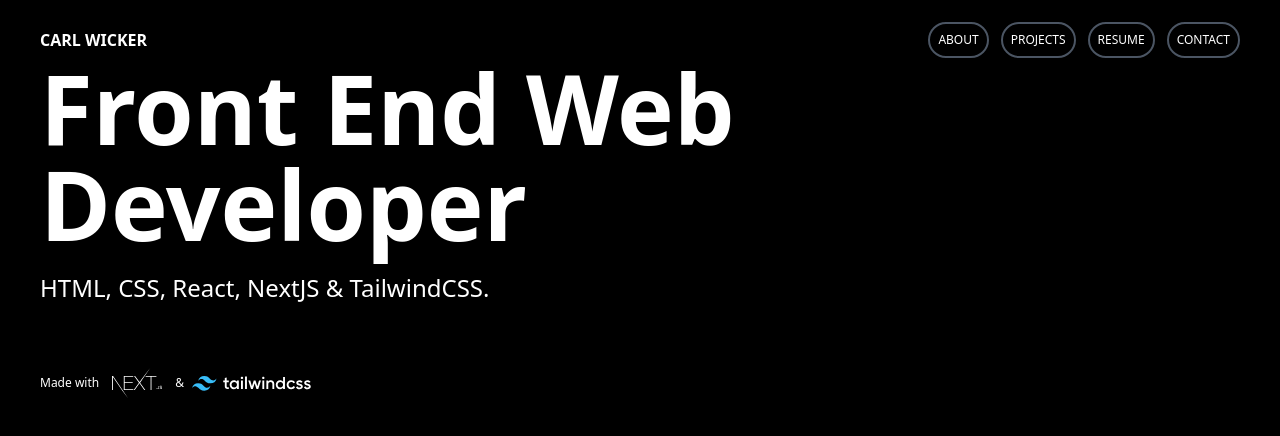
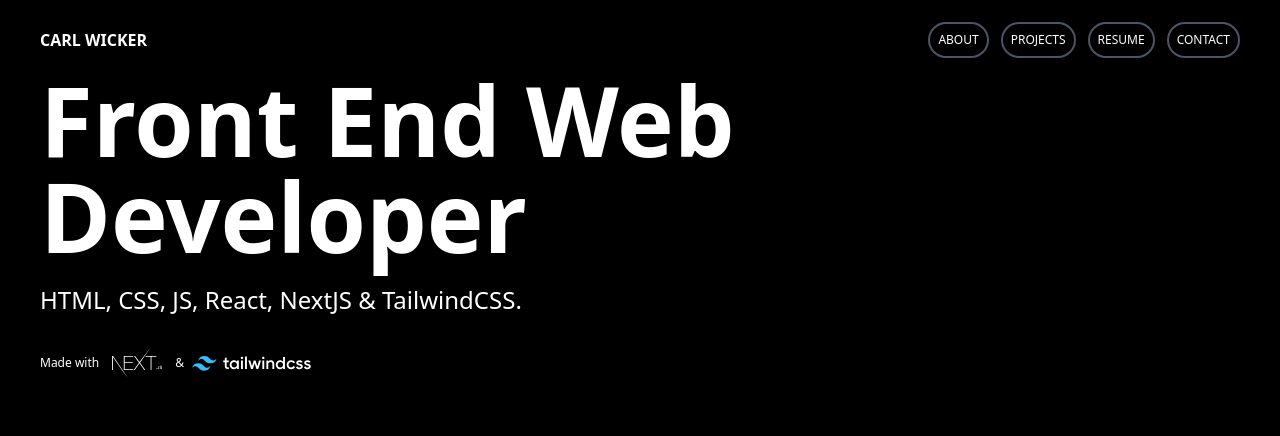
Before and after one commit to carlwicker/carlwicker-nextjs13, a Next.js app: page / in a window 1280 px wide. Shown: the top 436 px of the page. Built offline with nearby package versions, Linux system fonts and the light colour scheme.

Commit message:
moved head/foot to layout

```diff
--- a/app/Footer.tsx
+++ b/app/Footer.tsx
@@ -3,7 +3,7 @@ import TailwindCssLogo from "./TailwindCssLogo";
 
 export default function Footer() {
   return (
-    <div className="container flex gap-2 mx-auto text-white text-xs m-6 p-5 items-center">
+    <div className="container flex gap-2  text-white text-xs mx-auto my-0 px-5 items-center">
       <div>Made with</div>
       <NextJsLogo />
       <div> & </div>
--- a/app/layout.tsx
+++ b/app/layout.tsx
@@ -1,15 +1,30 @@
-import Link from "next/link";
+"use client";
+
 import "./globals.css";
+import { useState } from "react";
+import Header from "./Header";
+import MobileMenu from "./MobileMenu";
+import Footer from "./Footer";
 
 export default function RootLayout({
   children,
 }: {
   children: React.ReactNode;
 }) {
+  const [isOpen, setIsOpen] = useState(false);
+
   return (
     <html>
       <head />
-      <body className="m-5">{children}</body>
+
+      <body className="m-5">
+        <div>
+          <Header isOpen={isOpen} setIsOpen={setIsOpen} />
+          {isOpen && <MobileMenu />}
+        </div>
+        {children}
+        <Footer />
+      </body>
     </html>
   );
 }
--- a/app/page.tsx
+++ b/app/page.tsx
@@ -1,27 +1,14 @@
-"use client";
-
-import { useState } from "react";
-import Header from "./Header";
-import MobileMenu from "./MobileMenu";
 import Footer from "./Footer";
 
 export default function Homepage() {
-  const [isOpen, setIsOpen] = useState(false);
-
   return (
-    <>
-      <Header isOpen={isOpen} setIsOpen={setIsOpen} />
-
-      {isOpen && <MobileMenu />}
-
-      <h1 className="container mx-auto px-5 text-4xl lg:text-8xl titlecase font-semibold text-white">
+    <div className="container mx-auto flex flex-col h-72 justify-center">
+      <h1 className="  px-5 text-4xl lg:text-8xl titlecase font-semibold text-white">
         Front End Web Developer
       </h1>
-      <h2 className="container mx-auto px-5 lg:p-5 lg:text-2xl text-base text-white">
-        HTML, CSS, React, NextJS & TailwindCSS.
+      <h2 className=" px-5 lg:p-5 lg:text-2xl text-base text-white">
+        HTML, CSS, JS, React, NextJS & TailwindCSS.
       </h2>
-
-      <Footer />
-    </>
+    </div>
   );
 }
```
